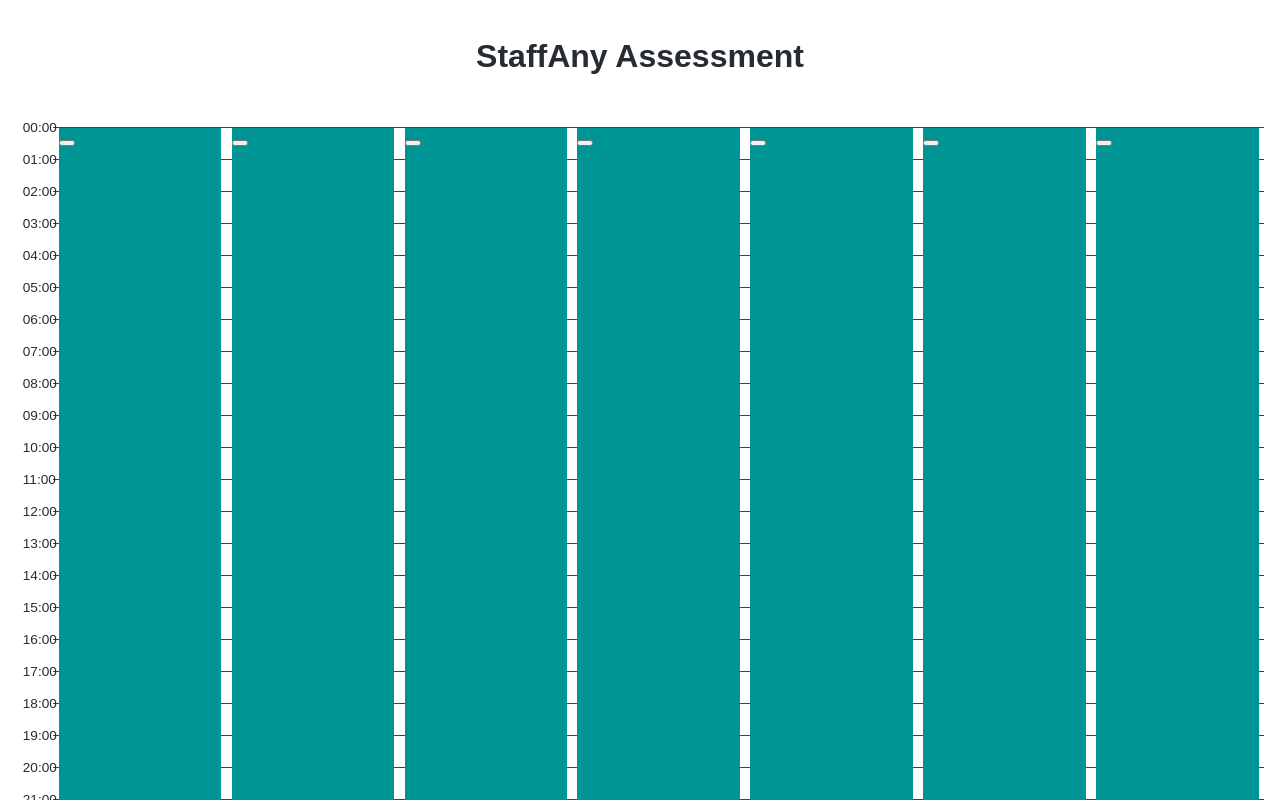
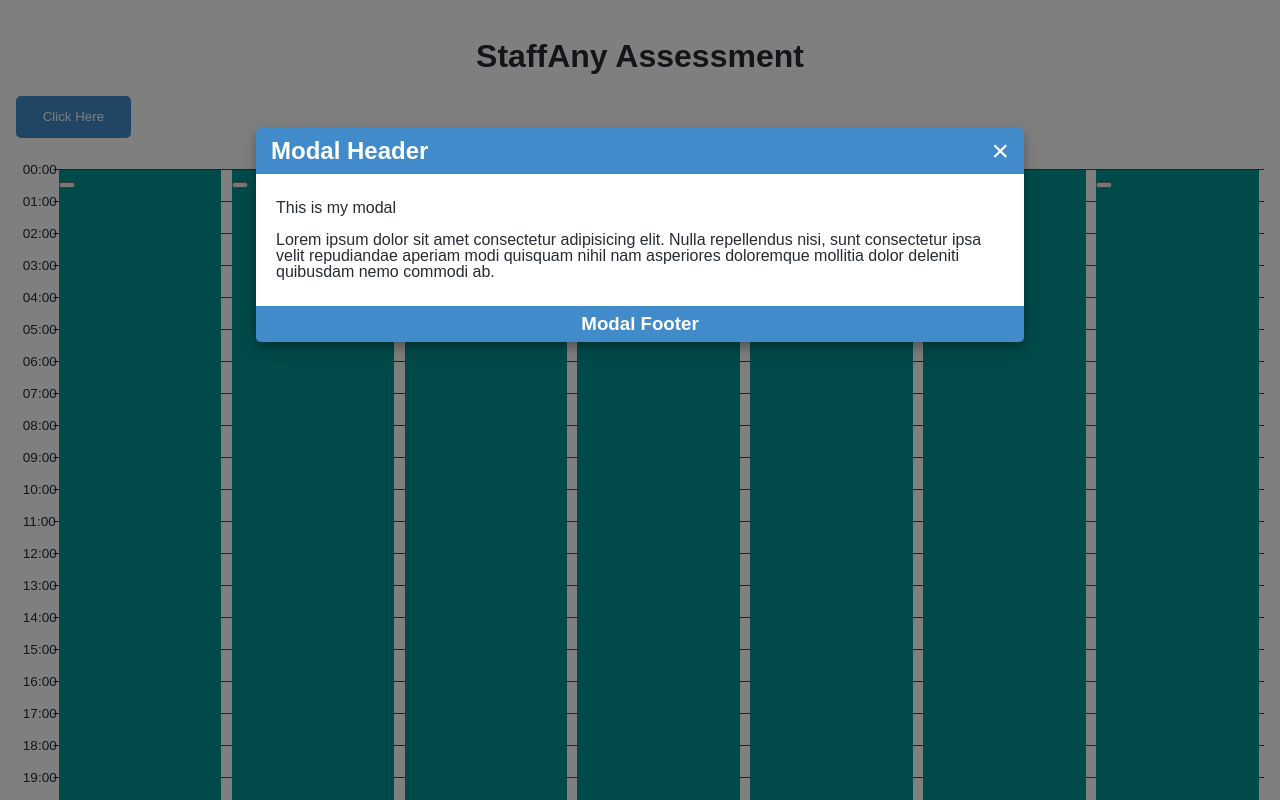
Before and after one commit to CodeWithRiyan/staffany, a Next.js app: page / in a window 1280 px wide. Shown: the top 800 px of the page. Built offline with nearby package versions, Linux system fonts and the light colour scheme.

Commit message:
setup modal layout

```diff
--- a/pages/_app.tsx
+++ b/pages/_app.tsx
@@ -1,4 +1,6 @@
 import '../styles/index.css'
+import '../styles/modal.css'
+import '../styles/chart.css'
 import type { AppProps } from 'next/app'
 
 export default function MyApp({ Component, pageProps }: AppProps) {
--- a/pages/index.tsx
+++ b/pages/index.tsx
@@ -4,6 +4,25 @@
 const IndexPage = () => (
   <Layout title="Home | Next.js + TypeScript Example">
     <h1>StaffAny Assessment</h1>
+    <button className="button">Click Here</button>
+
+  <div className="modal-open">
+    <div className="modal-content">
+      <div className="modal-header">
+        <span className="close">&times;</span>
+        <h2>Modal Header</h2>
+      </div>
+      <div className="modal-body">
+        <p>This is my modal</p>
+        <p>Lorem ipsum dolor sit amet consectetur adipisicing elit. Nulla repellendus nisi, sunt consectetur ipsa velit
+          repudiandae aperiam modi quisquam nihil nam asperiores doloremque mollitia dolor deleniti quibusdam nemo
+          commodi ab.</p>
+      </div>
+      <div className="modal-footer">
+        <h3>Modal Footer</h3>
+      </div>
+    </div>
+  </div>
 <div className="contain">
 
 <figure className="bar-chart">
--- /dev/null
+++ b/styles/chart.css
@@ -0,0 +1,139 @@
+.bar-chart {
+	margin: 0 auto;
+	width: 100%;
+	position: relative;
+}
+h1,.bar-chart h2 {
+	text-align: center;
+	margin: .5em 0 1em;
+    font-size: 2em;
+    font-weight: 600;
+}
+.bar-chart .row {
+	position: relative;
+	line-height: 1.25em;
+	margin-bottom: 3em;
+	height: 100vh;
+}
+.bar-chart .row .segment {
+    flex: 1 100%;
+    display: block;
+    position: relative;
+    align-self: flex-end;
+}
+.bar-chart .row .segment:before {
+	content: "";
+	display: block;
+    margin-left: 3%;
+	width: 100%;
+	bottom: 0;
+	position: absolute;
+	height: 1px;
+	background-color: #414245;
+  	z-index: -1;
+}
+.bar-chart .label {
+	display: block;
+	font-size: .85em;
+}
+/* X Axis */
+.bar-chart .x-axis {
+  display: flex;
+  height: 100%;
+  margin-left: 3%;
+}
+.bar-chart .x-axis .year {
+    flex: 1;
+}
+.bar-chart .x-axis .year .col {
+    display: flex;
+    height: 100%;
+    flex-flow: column-reverse;
+    margin: 0 3%;
+}
+.bar-chart .x-axis .year .col .bar {
+    /* flex: 1; */
+    background-color: #009595;
+    /* align-self: flex-end; */
+	position: relative;
+	/* margin: 0 25%; */
+  height: 0px;
+  -webkit-transition: height, 1s ease;
+	-moz-transition: height, 1s ease;
+	-ms-transition: height, 1s ease;
+	transition: height, 1s ease;
+}
+.bar-chart .x-axis .label {
+  align-self: flex-end;
+	padding: .5em 0 0;
+  line-height: 1em;
+  text-align: center;
+}
+.bar-chart .x-axis .label:not(.number) {
+  color: #fff;
+  text-transform: uppercase;
+  padding-top: 1em;
+  font-size: .875em;
+}
+.bar-chart .x-axis .year .col .bar .tooltip,
+.bar-chart .x-axis .year .col .bar .tooltip:after {
+    display: block;
+    position: absolute;
+	z-index: 2;
+	left: 50%;
+	-webkit-transform: translateX(-50%);
+	-moz-transform: translateX(-50%);
+	-ms-transform: translateX(-50%);
+	transform: translateX(-50%);
+}
+.bar-chart .x-axis .year .col .bar .tooltip {
+    top: .75em;
+    font-size: .875em;
+    color: #000;
+    padding: 0;
+  font-weight: 600;
+}
+/* Y Axis */
+.bar-chart .y-axis {
+    display: flex;
+    height: 100%;
+    flex-direction: row;
+    flex-wrap: wrap;
+    position: absolute;
+    width: 100%;
+}
+.bar-chart .y-axis .label {
+    margin: auto -24px -10px 0;
+    text-align: left;
+    width: 24px;
+  padding-left: .5em;
+}
+@media screen and (min-width: 768px){
+  .bar-chart {
+    float: left;
+  }
+}
+
+/* Legend */
+.bar-chart .legend {
+    margin: 0 auto;
+  text-align: center;
+    padding: 0;
+	font-size: .875em;
+}
+.bar-chart .legend li {
+    display: inline-block;
+    padding: .25em 1em;
+    line-height: 1em;
+}
+.bar-chart .legend li:before {
+    content: "";
+    margin-right: .5em;
+    display: inline-block;
+    width: 8px;
+    height: 8px;
+	background-color: #2493bf;
+}
+.bar-chart .legend li:nth-child(2):before {
+	background-color: #38b59c;
+}
--- a/styles/index.css
+++ b/styles/index.css
@@ -3,6 +3,10 @@
 	-moz-box-sizing: border-box;
 	box-sizing: border-box;
 }
+:root {
+    --modal-duration: 1s;
+    --modal-color: #428bca;
+  }
 body {
 	background-color: white;
 	font-family: 'Khula', sans-serif;
@@ -17,142 +21,3 @@
     max-width: 100%;
     margin: 0 auto;
 }
-.bar-chart {
-	margin: 0 auto;
-	width: 100%;
-	position: relative;
-}
-h1,.bar-chart h2 {
-	text-align: center;
-	margin: .5em 0 1em;
-    font-size: 2em;
-    font-weight: 600;
-}
-.bar-chart .row {
-	position: relative;
-	line-height: 1.25em;
-	margin-bottom: 3em;
-	height: 100vh;
-}
-.bar-chart .row .segment {
-    flex: 1 100%;
-    display: block;
-    position: relative;
-    align-self: flex-end;
-}
-.bar-chart .row .segment:before {
-	content: "";
-	display: block;
-    margin-left: 3%;
-	width: 100%;
-	bottom: 0;
-	position: absolute;
-	height: 1px;
-	background-color: #414245;
-  	z-index: -1;
-}
-.bar-chart .label {
-	display: block;
-	font-size: .85em;
-}
-/* X Axis */
-.bar-chart .x-axis {
-  display: flex;
-  height: 100%;
-  margin-left: 3%;
-}
-.bar-chart .x-axis .year {
-    flex: 1;
-}
-.bar-chart .x-axis .year .col {
-    display: flex;
-    height: 100%;
-    flex-flow: column-reverse;
-    margin: 0 3%;
-}
-.bar-chart .x-axis .year .col .bar {
-    /* flex: 1; */
-    background-color: #009595;
-    /* align-self: flex-end; */
-	position: relative;
-	/* margin: 0 25%; */
-  height: 0px;
-  -webkit-transition: height, 1s ease;
-	-moz-transition: height, 1s ease;
-	-ms-transition: height, 1s ease;
-	transition: height, 1s ease;
-}
-.bar-chart .x-axis .label {
-  align-self: flex-end;
-	padding: .5em 0 0;
-  line-height: 1em;
-  text-align: center;
-}
-.bar-chart .x-axis .label:not(.number) {
-  color: #fff;
-  text-transform: uppercase;
-  padding-top: 1em;
-  font-size: .875em;
-}
-.bar-chart .x-axis .year .col .bar .tooltip,
-.bar-chart .x-axis .year .col .bar .tooltip:after {
-    display: block;
-    position: absolute;
-	z-index: 2;
-	left: 50%;
-	-webkit-transform: translateX(-50%);
-	-moz-transform: translateX(-50%);
-	-ms-transform: translateX(-50%);
-	transform: translateX(-50%);
-}
-.bar-chart .x-axis .year .col .bar .tooltip {
-    top: .75em;
-    font-size: .875em;
-    color: #000;
-    padding: 0;
-  font-weight: 600;
-}
-/* Y Axis */
-.bar-chart .y-axis {
-    display: flex;
-    height: 100%;
-    flex-direction: row;
-    flex-wrap: wrap;
-    position: absolute;
-    width: 100%;
-}
-.bar-chart .y-axis .label {
-    margin: auto -24px -10px 0;
-    text-align: left;
-    width: 24px;
-  padding-left: .5em;
-}
-@media screen and (min-width: 768px){
-  .bar-chart {
-    float: left;
-  }
-}
-
-/* Legend */
-.bar-chart .legend {
-    margin: 0 auto;
-  text-align: center;
-    padding: 0;
-	font-size: .875em;
-}
-.bar-chart .legend li {
-    display: inline-block;
-    padding: .25em 1em;
-    line-height: 1em;
-}
-.bar-chart .legend li:before {
-    content: "";
-    margin-right: .5em;
-    display: inline-block;
-    width: 8px;
-    height: 8px;
-	background-color: #2493bf;
-}
-.bar-chart .legend li:nth-child(2):before {
-	background-color: #38b59c;
-}
--- /dev/null
+++ b/styles/modal.css
@@ -0,0 +1,92 @@
+.button {
+    background: #428bca;
+    padding: 1em 2em;
+    color: #fff;
+    border: 0;
+    border-radius: 5px;
+    cursor: pointer;
+  }
+
+  .button:hover {
+    background: #3876ac;
+  }
+
+  .modal {
+    display: none;
+    position: fixed;
+    z-index: 1;
+    left: 0;
+    top: 0;
+    height: 100%;
+    width: 100%;
+    overflow: auto;
+    background-color: rgba(0, 0, 0, 0.5);
+  }
+  .modal-open {
+    display: block;
+    position: fixed;
+    z-index: 1;
+    left: 0;
+    top: 0;
+    height: 100%;
+    width: 100%;
+    overflow: auto;
+    background-color: rgba(0, 0, 0, 0.5);
+  }
+  .modal-content {
+    margin: 10% auto;
+    width: 60%;
+    box-shadow: 0 5px 8px 0 rgba(0, 0, 0, 0.2), 0 7px 20px 0 rgba(0, 0, 0, 0.17);
+    animation-name: modalopen;
+    animation-duration: var(--modal-duration);
+  }
+
+  .modal-header h2,
+  .modal-footer h3 {
+    margin: 0;
+  }
+
+  .modal-header {
+    background: var(--modal-color);
+    padding: 15px;
+    color: #fff;
+    border-top-left-radius: 5px;
+    border-top-right-radius: 5px;
+  }
+
+  .modal-body {
+    padding: 10px 20px;
+    background: #fff;
+  }
+
+  .modal-footer {
+    background: var(--modal-color);
+    padding: 10px;
+    color: #fff;
+    text-align: center;
+    border-bottom-left-radius: 5px;
+    border-bottom-right-radius: 5px;
+  }
+
+  .close {
+    color: #ccc;
+    float: right;
+    font-size: 30px;
+    color: #fff;
+  }
+
+  .close:hover,
+  .close:focus {
+    color: #000;
+    text-decoration: none;
+    cursor: pointer;
+  }
+
+  @keyframes modalopen {
+    from {
+      opacity: 0;
+    }
+    to {
+      opacity: 1;
+    }
+  }
```
